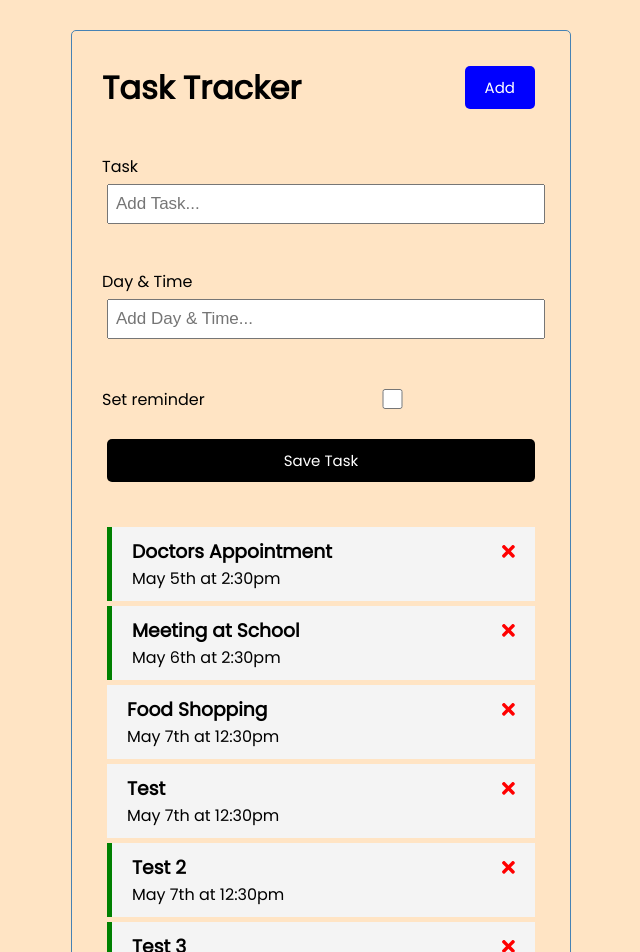
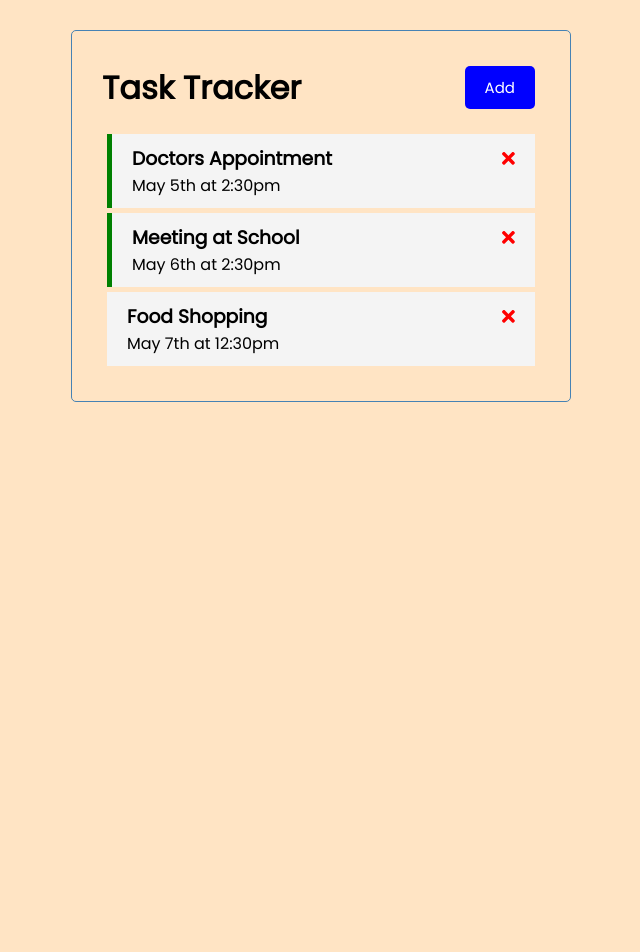
Before and after one commit to Zyar3k/angular-crash, an Angular app: page / in a window 1280 px wide. Shown: the top 952 px of the page, without its empty margins (319-959 px from the left). After the commit the page ends 800 px from the top, so only its background shows below. Built offline with nearby package versions, Linux system fonts and the light colour scheme; data requests are answered from the project's data file.

Commit message:
Add toggle show component

```diff
--- a/db.json
+++ b/db.json
@@ -17,24 +17,6 @@
       "text": "Food Shopping",
       "day": "May 7th at 12:30pm",
       "reminder": false
-    },
-    {
-      "id": 4,
-      "text": "Test",
-      "day": "May 7th at 12:30pm",
-      "reminder": false
-    },
-    {
-      "id": 5,
-      "text": "Test 2",
-      "day": "May 7th at 12:30pm",
-      "reminder": true
-    },
-    {
-      "text": "Test 3",
-      "day": "December 13",
-      "reminder": true,
-      "id": 6
     }
   ]
 }
--- a/src/app/components/add-task/add-task.component.html
+++ b/src/app/components/add-task/add-task.component.html
@@ -1,4 +1,4 @@
-<form class="add-form" (ngSubmit)="onSubmit()">
+<form *ngIf="showAddTask" class="add-form" (ngSubmit)="onSubmit()">
   <div class="form-control">
     <label for="text">Task</label>
     <input
--- a/src/app/components/add-task/add-task.component.ts
+++ b/src/app/components/add-task/add-task.component.ts
@@ -1,4 +1,6 @@
 import { Component, OnInit, Output, EventEmitter } from '@angular/core';
+import { UiService } from 'src/app/services/ui.service';
+import { Subscription } from 'rxjs';
 import { Task } from 'src/app/Task';
 
 @Component({
@@ -11,8 +13,14 @@
   text: string;
   day: string;
   reminder: boolean = false;
+  showAddTask: boolean;
+  subscription: Subscription;
 
-  constructor() {}
+  constructor(private uiService: UiService) {
+    this.subscription = this.uiService
+      .onToggle()
+      .subscribe((value) => (this.showAddTask = value));
+  }
 
   ngOnInit(): void {}
 
--- a/src/app/components/header/header.component.html
+++ b/src/app/components/header/header.component.html
@@ -1,4 +1,8 @@
 <header>
   <h1>{{ title }}</h1>
-  <app-button color="blue" text="Add" (btnClick)="toggleAddTask()"></app-button>
+  <app-button
+    color="{{ showAddTask ? 'red' : 'blue' }}"
+    text="{{ showAddTask ? 'Close' : 'Add' }}"
+    (btnClick)="toggleAddTask()"
+  ></app-button>
 </header>
--- a/src/app/components/header/header.component.ts
+++ b/src/app/components/header/header.component.ts
@@ -1,5 +1,6 @@
 import { Component, OnInit } from '@angular/core';
-
+import { UiService } from 'src/app/services/ui.service';
+import { Subscription } from 'rxjs';
 @Component({
   selector: 'app-header',
   templateUrl: './header.component.html',
@@ -7,11 +8,18 @@
 })
 export class HeaderComponent implements OnInit {
   title: string = 'Task Tracker';
-  constructor() {}
+  showAddTask: boolean;
+  subscription: Subscription;
+
+  constructor(private uiService: UiService) {
+    this.subscription = this.uiService
+      .onToggle()
+      .subscribe((value) => (this.showAddTask = value));
+  }
 
   ngOnInit(): void {}
 
   toggleAddTask() {
-    console.log('toggle');
+    this.uiService.toggleAddTask();
   }
 }
--- /dev/null
+++ b/src/app/services/ui.service.ts
@@ -0,0 +1,21 @@
+import { Injectable } from '@angular/core';
+import { Observable, Subject } from 'rxjs';
+
+@Injectable({
+  providedIn: 'root',
+})
+export class UiService {
+  private showAddTask: boolean = false;
+  private subject = new Subject<any>();
+
+  constructor() {}
+
+  toggleAddTask(): void {
+    this.showAddTask = !this.showAddTask;
+    this.subject.next(this.showAddTask);
+  }
+
+  onToggle(): Observable<any> {
+    return this.subject.asObservable();
+  }
+}
```
Also changed, not shown: 1 other file (tests, documents, lock files or other folders).
